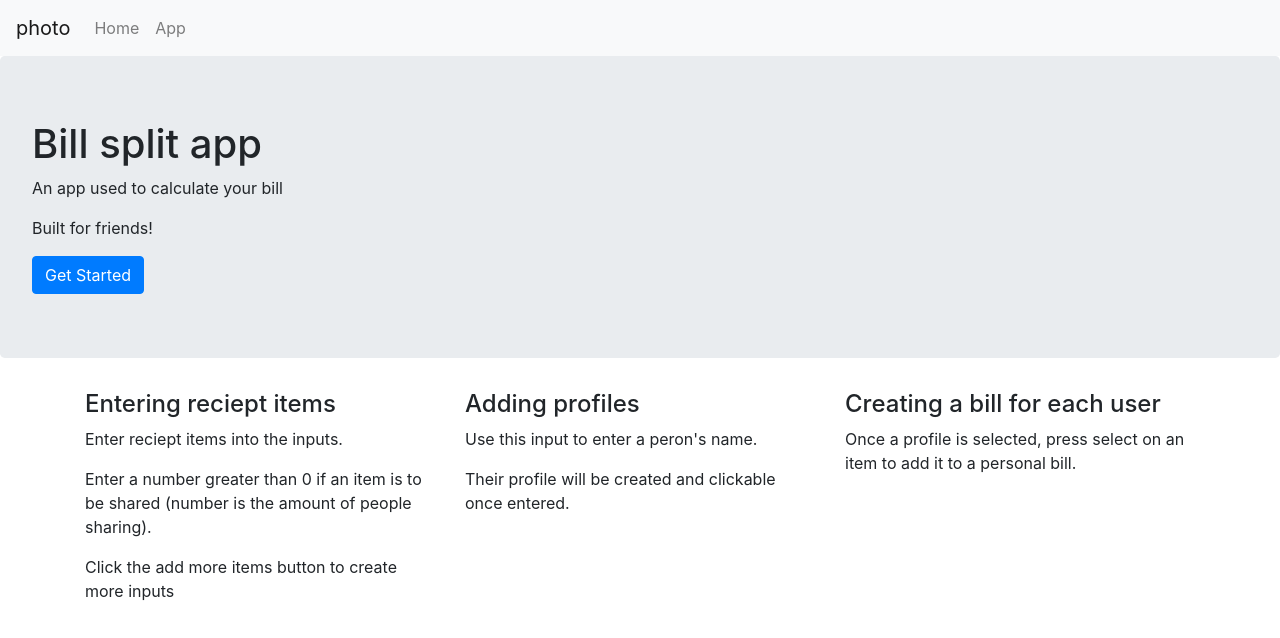
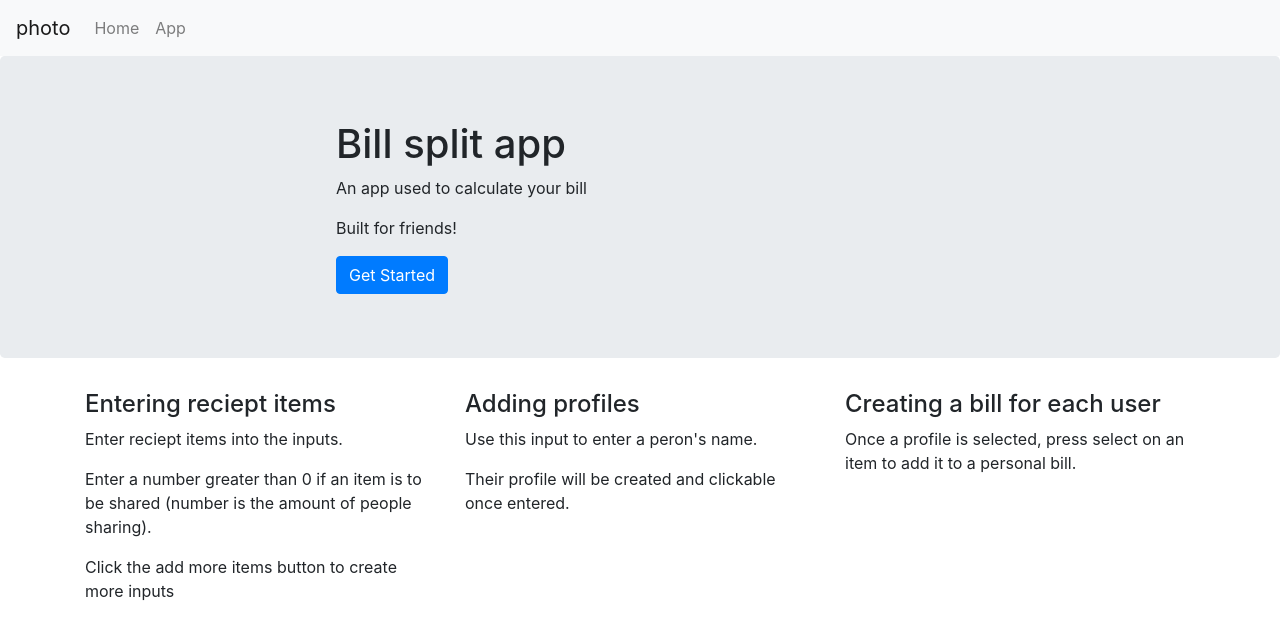
Before and after one commit to Shwivles/bill-split, a React (Create React App) app: page / in a window 1280 px wide. Shown: the top 638 px of the page. Built offline with nearby package versions, Linux system fonts and the light colour scheme.

Commit message:
add in css to center jumbotron

```diff
--- a/src/components/Info.js
+++ b/src/components/Info.js
@@ -8,7 +8,7 @@ import Row from 'react-bootstrap/Row';
 
 function Info() {
     return (
-        <Container>
+        <Container as="section">
             <Row>
                 <Col>
                     <h4>Entering reciept items</h4>
--- a/src/components/Jumbo.js
+++ b/src/components/Jumbo.js
@@ -7,11 +7,16 @@ import Button from 'react-bootstrap/Button';
 
 const Jumbo = () => {
     return (
-        <Jumbotron>
+        <Jumbotron as="section" className="d-flex justify-content-center">
+            <div style={{width: '50%'}}>
+
             <h1>Bill split app</h1>
-            <p>An app used to calculate your bill</p>
+            <p >An app used to calculate your bill</p>
             <p>Built for friends!</p>
-            <Link to="/app"><Button variant="primary">Get Started</Button></Link>
+
+            <Link to="/app" ><Button variant="primary">Get Started</Button></Link>
+
+            </div>
 
         </Jumbotron>
     );
--- a/src/pages/landing.js
+++ b/src/pages/landing.js
@@ -11,8 +11,11 @@ function Landing() {
         <div>
             <Navi />
 
-            <Jumbo />
-            <Info />
+            <main>
+                <Jumbo />
+                <Info />
+            </main>
+
         </div>
     );
 }
```
Also changed, not shown: src/styles/App.css (line endings or trailing spaces), src/styles/index.css (line endings or trailing spaces).
